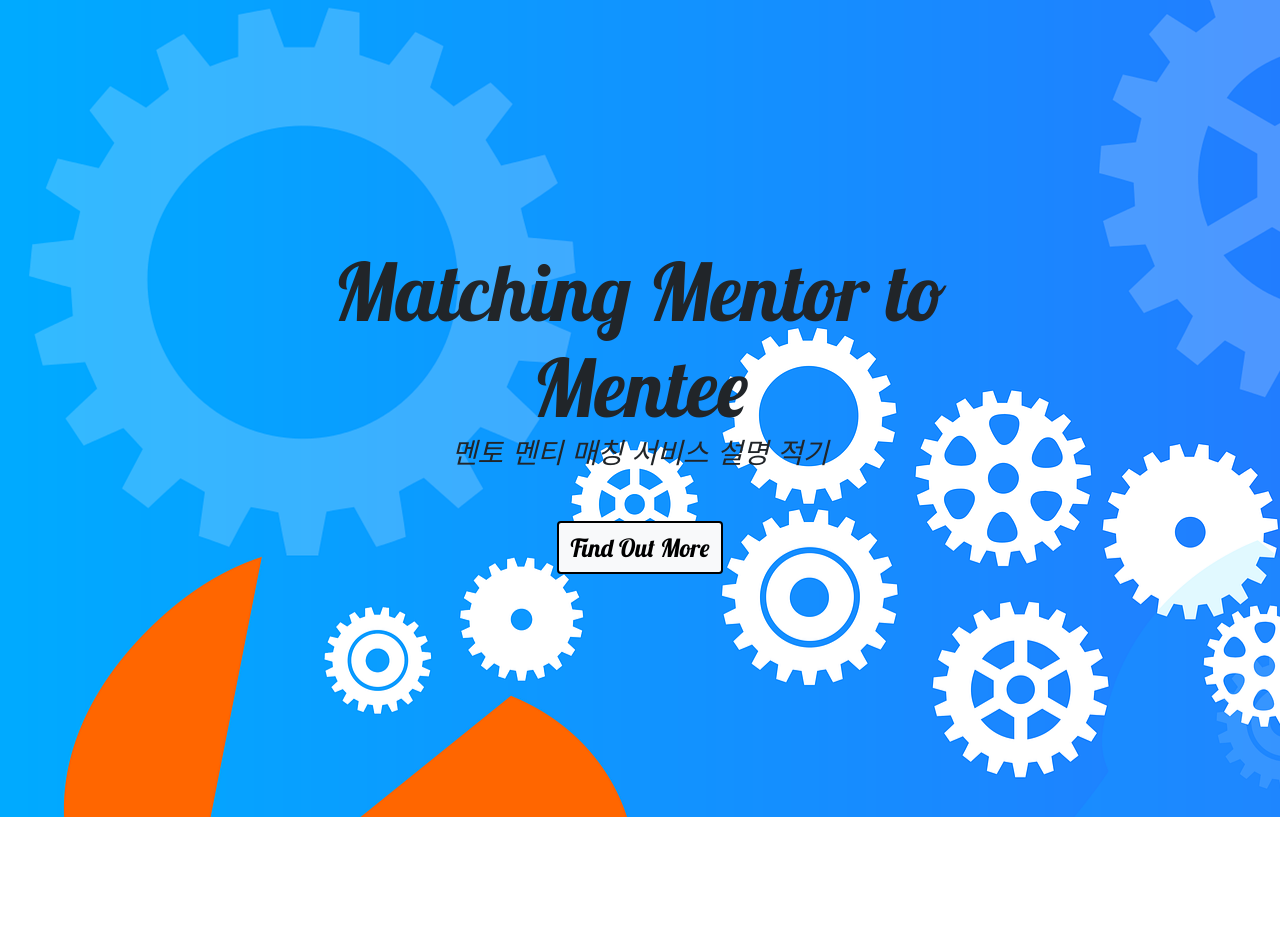
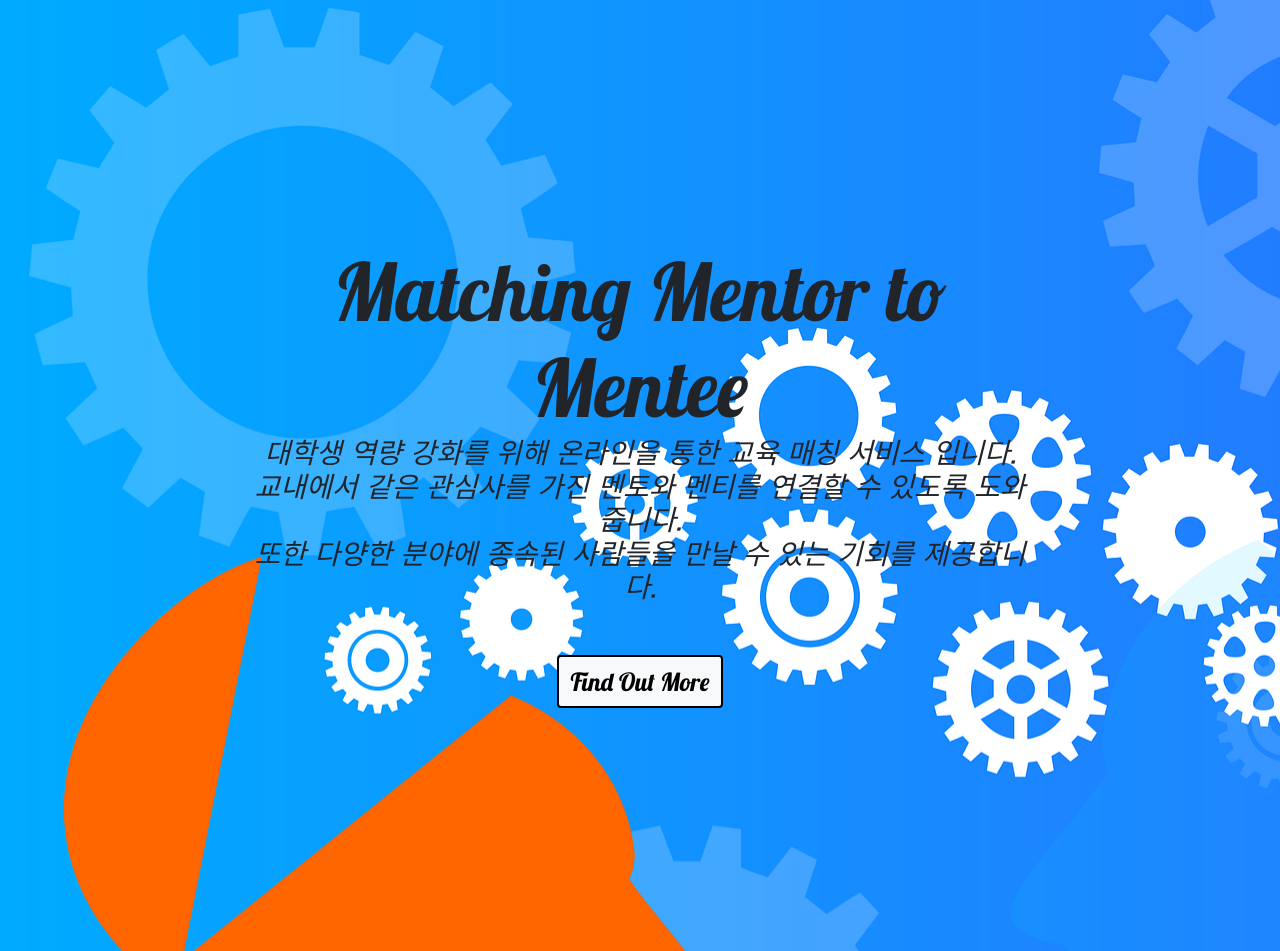
Before and after one commit to jungeun919/Men-to-Men, a Django app: page / in a window 1280 px wide. Before the commit the page ends 817 px from the top, so only its background shows below. Run offline with Django 3.2, Linux system fonts and the light colour scheme.

Commit message:
수정중

```diff
--- a/mentomen/recruit/static/recruit/css/styles.css
+++ b/mentomen/recruit/static/recruit/css/styles.css
@@ -6,6 +6,7 @@
     padding: 243px;
     background-color: rgb(168, 247, 247);
     background-image: url("../img/mentoring.png");
+
 }
 .mb-1 {
     font-family: 'Lobster', cursive;
@@ -13,6 +14,7 @@
 
 }
 .mb-5 {
+    text-align: center;
     font-family: 'Do Hyeon', sans-serif;
 }
 .btn.btn-light.btn-xl{
--- a/mentomen/recruit/templates/recruit/main.html
+++ b/mentomen/recruit/templates/recruit/main.html
@@ -21,7 +21,9 @@
 <body>
     <div class="text-center main">
         <h1 class="mb-1">Matching Mentor to Mentee</h1>
-        <h3 class="mb-5"><em>멘토 멘티 매칭 서비스 설명 적기</em></h3>
+        <h3 class="mb-5"><em>대학생 역량 강화를 위해 온라인을 통한 교육 매칭 서비스 입니다.<br>
+            교내에서 같은 관심사를 가진 멘토와 멘티를 연결할 수 있도록 도와줍니다.<br>
+            또한 다양한 분야에 종속된 사람들을 만날 수 있는 기회를 제공합니다.</em></h3>
         <a class="btn btn-light btn-xl" href="{% url 'post' %}">Find Out More</a>
     </div>
 </body>
```
